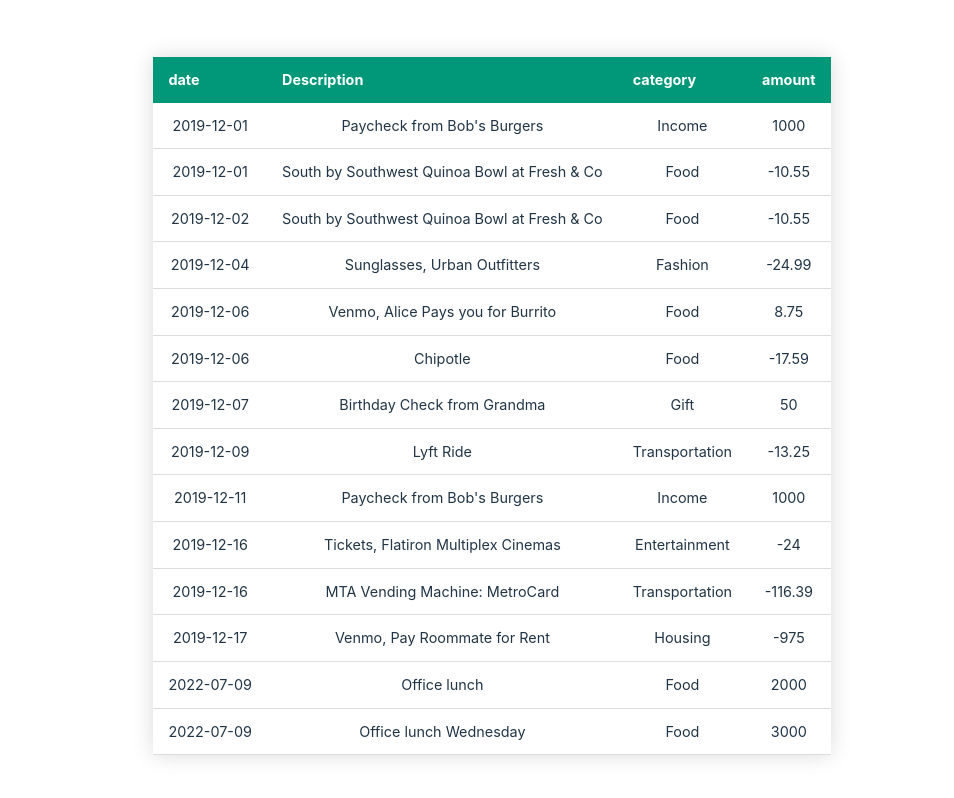
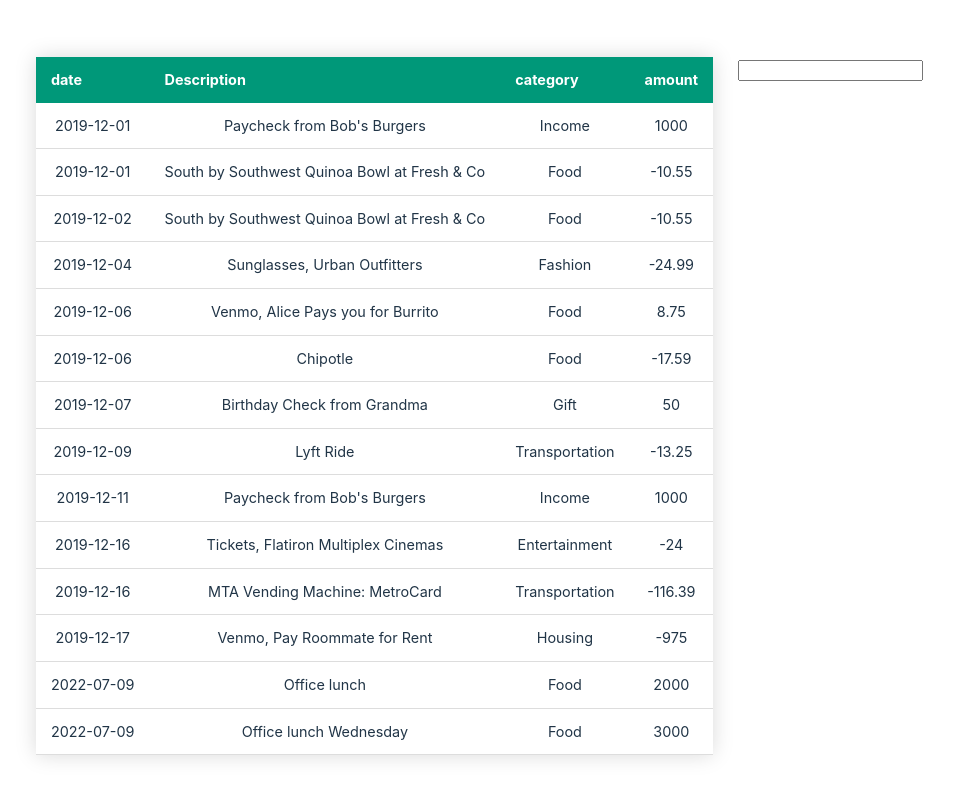
Before and after one commit to Mercy-chepchirchir/wk1-challenge-bank-of-flatiron, a React (Vite) app: page / in a window 1280 px wide. Shown: the top 798 px of the page, without its empty margins (148-1102 px from the left). Built offline with nearby package versions, Linux system fonts and the light colour scheme; data requests are answered from the project's data file.

Commit message:
created transaction form component

```diff
--- a/src/App.css
+++ b/src/App.css
@@ -65,3 +65,15 @@
 .styled-table tbody tr {
   border-bottom: 1px solid #dddddd;
 }
+
+
+
+/* Transaction table and form */
+.transactions_table_form {
+  display: flex;
+}
+
+.form_wrapper {
+  margin: 25px;
+
+}
--- a/src/App.jsx
+++ b/src/App.jsx
@@ -1,16 +1,22 @@
-import { useState } from 'react'
+import {useState} from 'react'
 import reactLogo from './assets/react.svg'
 import './App.css'
 import Transactions from "./components/Transactions"
+import TransactionsForm from './components/TransactionForm'
 
 function App() {
-  const [count, setCount] = useState(0)
+    const [count, setCount] = useState(0)
 
-  return (
-    <div>
-      <Transactions />
-    </div>
-  )
+    return (
+        <div>
+            <div className="transactions_table_form">
+                <Transactions/>
+                <div className="form_wrapper">
+                    <TransactionsForm/>
+                </div>
+            </div>
+        </div>
+    )
 }
 
 export default App
--- /dev/null
+++ b/src/components/TransactionForm.jsx
@@ -0,0 +1,10 @@
+function TransactionsForm() {
+
+    return (
+        <form>
+            <input type="text" />
+        </form>
+    )
+};
+
+export default TransactionsForm;
```
